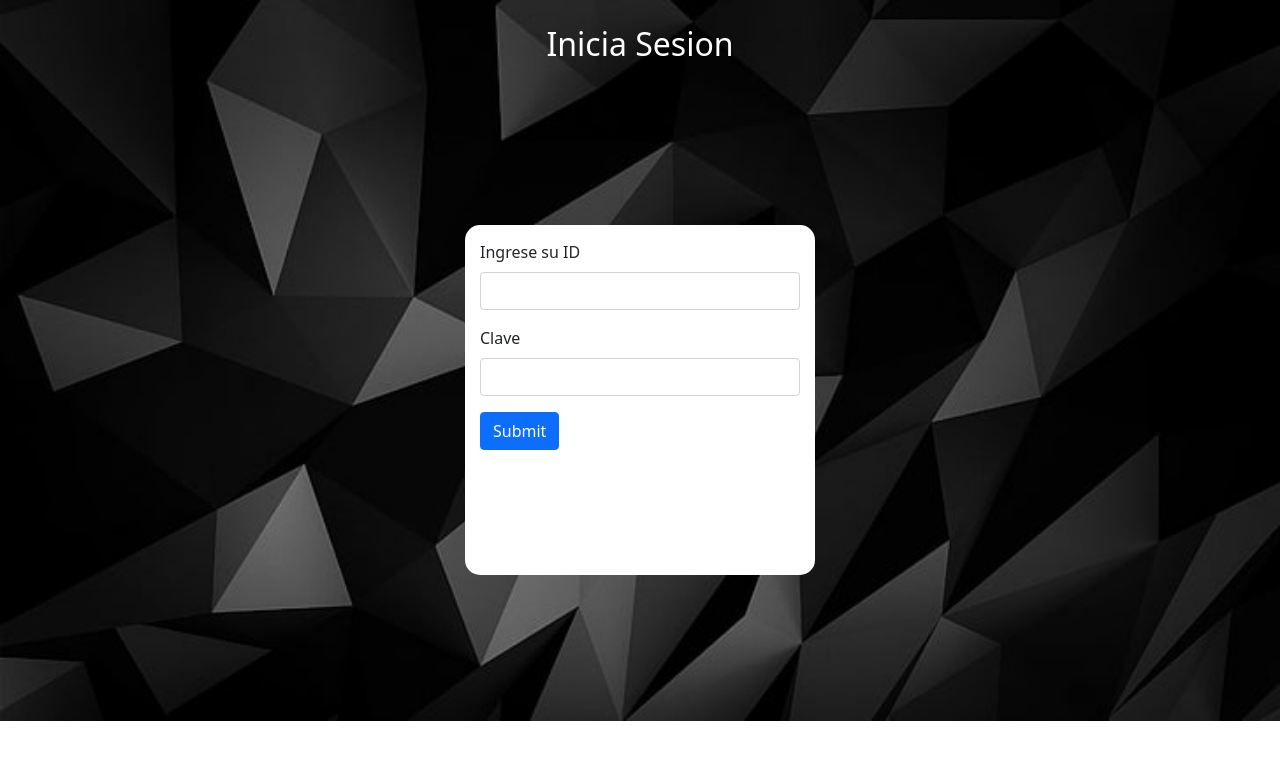
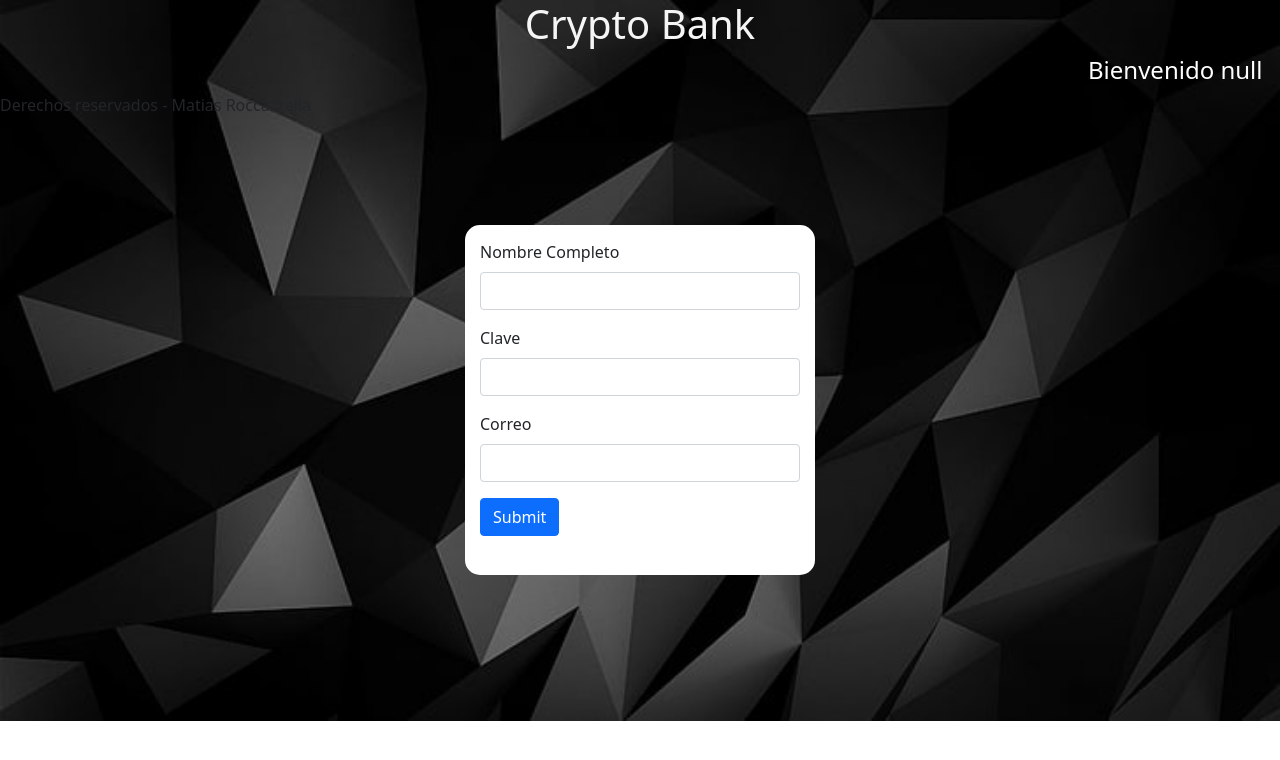
Before and after one commit to MRoccazzella/curso_javascript, a plain HTML site: page index.html in a window 1280 px wide. Both pictures are taken after a click on the button "Inicia Sesion". Drawn offline with nearby package versions, Linux system fonts and the light colour scheme.

Commit message:
Segunda Pre-entrega

```diff
--- a/assets/css/style.css
+++ b/assets/css/style.css
@@ -1,12 +1,20 @@
 *{
     margin: 0;
     padding: 0;
+}
+.inactivo{
+    display: none;
 }
 body{
     background-image: url(../images/fondo.jpg);
     background-repeat: no-repeat;
     background-position: center top;
     background-size: cover;
+}
+#saludo{
+    color: white;
+    margin-left: 85vw;
+    font-size: 1.5em;
 }
 header{
     width: 100vw;
@@ -28,6 +36,15 @@ header .titulo{
     margin-left: 85vw;
     color: white;
 
+}
+#botonCierraSesion{
+    padding: 5px;
+    width: max-content;
+    height: max-content;
+    border-radius: 15px;
+    background-color: rgb(62, 62, 60);
+    margin-left: 85vw;
+    color: white;
 }
 main{
     width: 100vw;
--- a/assets/js/script.js
+++ b/assets/js/script.js
@@ -1,28 +1,56 @@
 
-let body = document.getElementById("body");
+class Cryptos {
+    constructor(nombre, precio, disponibilidad){
+        this.nombre = nombre;
+        this.precio = precio;
+        this.disponibilidad = disponibilidad;
+    }
+}
+
+let arrayCryptos = []
+
+const bitcoin = new Cryptos("Bitcoin", 30000, 10000);
+const ethereum = new Cryptos("Ethereum", 2000, 49000)
+const polkadot = new Cryptos("Polkadot", 11, 234722)
+const solana = new Cryptos("Solana", 89, 83000)
+
+arrayCryptos.push(bitcoin);
+arrayCryptos.push(ethereum);
+arrayCryptos.push(polkadot);
+arrayCryptos.push(solana);
+let formulario = document.getElementById("idFormulario");
 let botonInicioSesion = document.getElementById("botonIniciaSesion")
-botonInicioSesion.onclick = () =>{
-    body.innerHTML = `
-    <div>
-        <h2 class="textoInicioSesion">Inicia Sesion</h2>
-    </div>
-    <div class="contenedorForm">
-        <form id="idFormulario">
-            <div class="mb-3">
-                <label for="name" class="form-label">Ingrese su ID</label>
-                <input type="name" class="form-control" id="exampleInputName">
-            </div>
-            <div class="mb-3">
-                <label for="exampleInputPassword1" class="form-label">Clave</label>
-                <input type="password" class="form-control" id="exampleInputPassword1">
-            </div>
-            <button type="submit" class="submit btn btn-primary">Submit</button>
-        </form>
-    </div>
-    <script src="https://cdn.jsdelivr.net/npm/bootstrap@5.1.3/dist/js/bootstrap.bundle.min.js" integrity="sha384-ka7Sk0Gln4gmtz2MlQnikT1wXgYsOg+OMhuP+IlRH9sENBO0LRn5q+8nbTov4+1p" crossorigin="anonymous"></script>
-    <script src="assets/js/script.js"></script>
-    `
+let botonCierraSesion = document.getElementById("botonCierraSesion")
+let saludo = document.querySelector("#saludo")
+if(localStorage.getItem("nombre")){
+    formulario.classList.add("inactivo")
+    botonInicioSesion.classList.add("inactivo")
+    saludo.innerHTML = `Bienvenido ${localStorage.getItem("nombre")}`
+    botonCierraSesion.classList.remove("inactivo")
 }
+
+botonInicioSesion.addEventListener("click", () => {
+    formulario.classList.remove("inactivo")
+    botonInicioSesion.classList.add("inactivo")
+})
+botonCierraSesion.addEventListener("click", () => {
+    botonInicioSesion.classList.remove("inactivo")
+    botonCierraSesion.classList.add("inactivo")
+    saludo.classList.add("inactivo")
+    localStorage.clear();
+})
+let submit = document.getElementById("submitInicioSesion")
+submit.addEventListener("click", (event) => {
+    event.preventDefault()
+    let nombreActual = document.getElementById("nombreInicioSesion").value;
+    console.log(nombreActual)
+    localStorage.setItem("nombre", nombreActual)
+    formulario.classList.add("inactivo")
+
+})
+saludo.innerHTML = `Bienvenido ${localStorage.getItem("nombre")}`
+console.log(localStorage.getItem("nombre"))
+
 //FUNCIONES
 /*function saludo(nombre){
     alert("Bienvenido " + nombre)
--- a/index.html
+++ b/index.html
@@ -13,13 +13,30 @@
     <header>
         <h1 class="titulo">Crypto Bank</h1>
         <button id="botonIniciaSesion">Inicia Sesion</button>
+        <h2 id="saludo"></h2>
+        <button id="botonCierraSesion" class="inactivo">Cerrar Sesion</button>
     </header>
     <main>
         <div id="divUsuarios">
         </div>
-        <div class="contenedorForm">
+        <div class="contenedorForm" id="contenedorForm">
+            <form id="idFormulario" class="inactivo">
+                <div class="mb-3">
+                    <label for="name" class="form-label">Nombre Completo</label>
+                    <input type="text" class="form-control" id="nombreInicioSesion">
+                </div>
+                <div class="mb-3">
+                    <label for="exampleInputPassword1" class="form-label">Clave</label>
+                    <input type="password" class="form-control" id="passInicioSesion">
+                </div>
+                <div class="mb-3">
+                    <label for="exampleInputEmail1" class="form-label">Correo</label>
+                    <input type="email" class="form-control" id="correoInicioSesion">
+                </div>
+                <button type="submit" class="submit btn btn-primary" id="submitInicioSesion">Submit</button>
+            </form>
+        </div>
 
-        </div>
     </main>
     <footer>
         <p>Derechos reservados - Matias Roccazzella</p>
```
Also changed, not shown: assets/images/Polkadot.jpg (added), assets/images/bitcoin.jpg (added), assets/images/ethereum.jpg (added), assets/images/solana.jpg (added).
